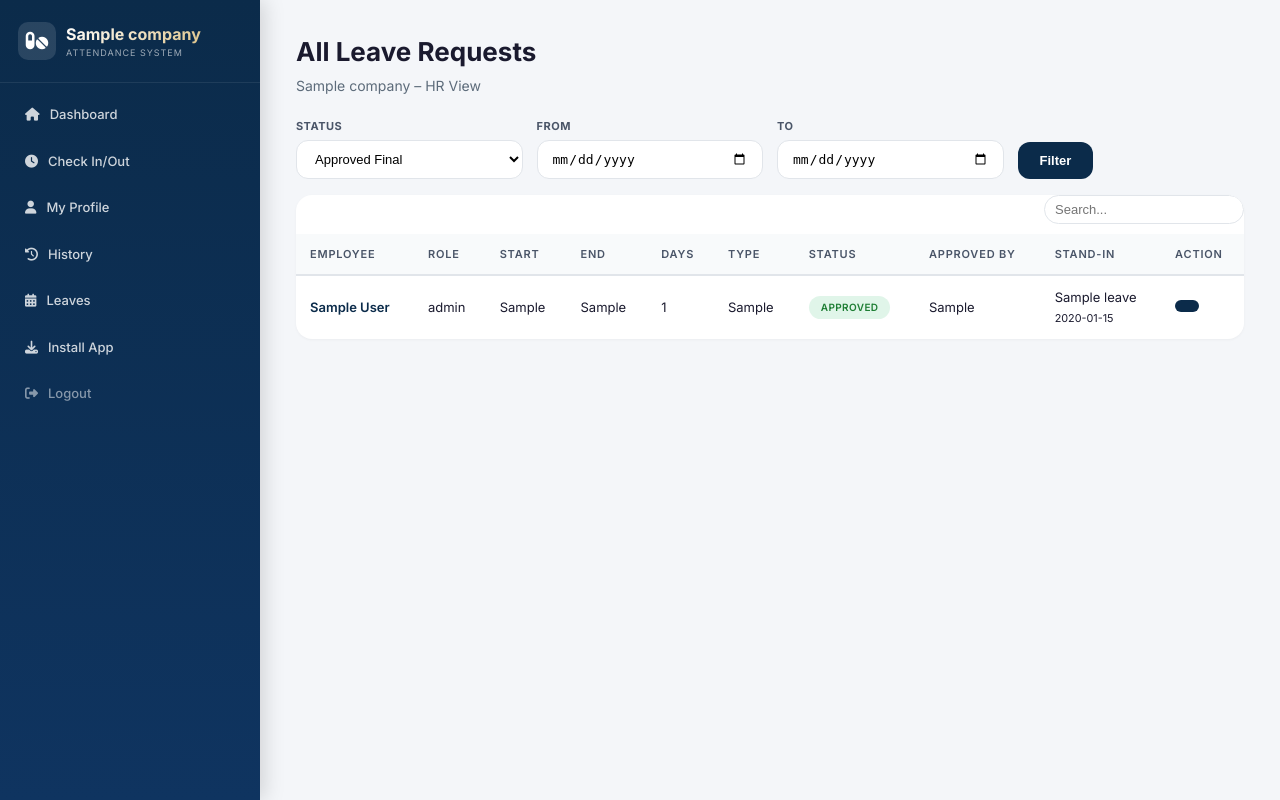
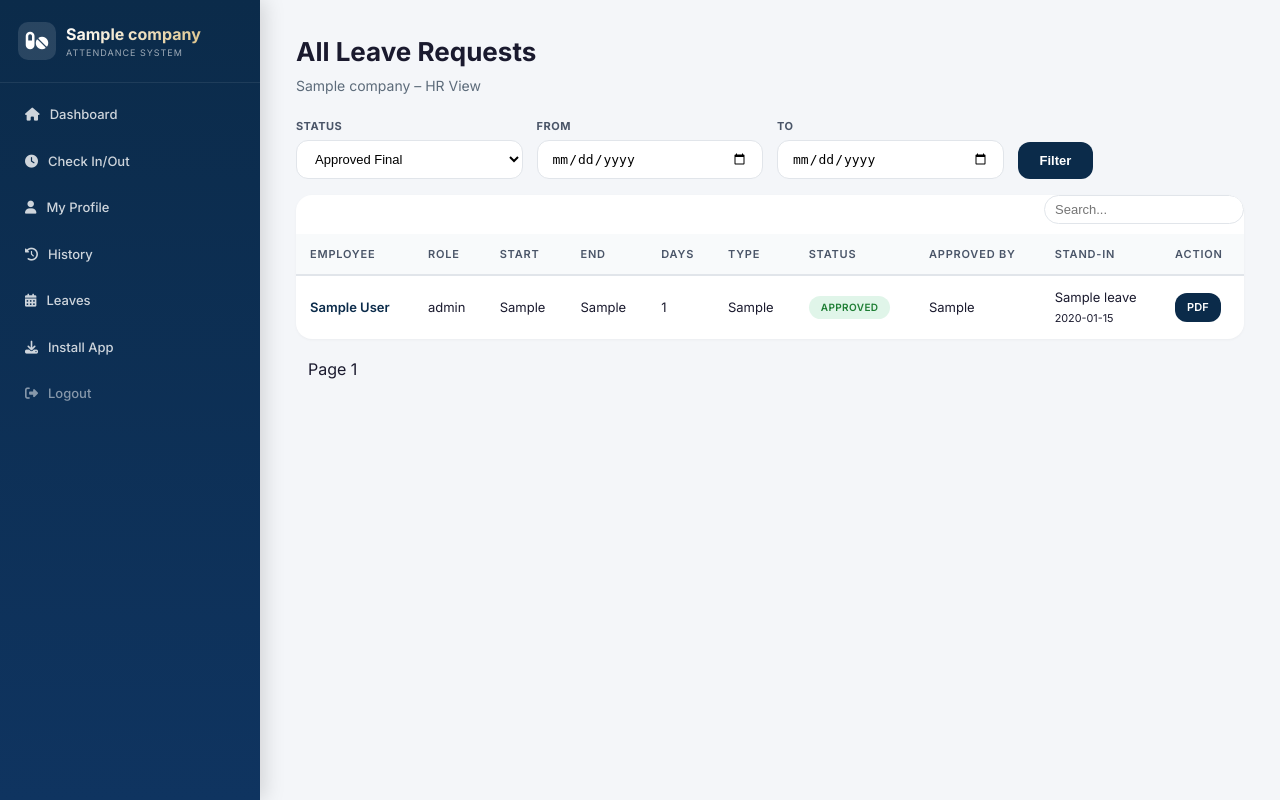
Before and after one commit to mediocareworkpulse/attendance-app, a Flask app: template templates/hr_leaves.html in a window 1280 px wide. Run offline with Flask 3, Linux system fonts and the light colour scheme; the template is opened without the code that fills it: most values are stand-ins (such as "Sample title", 1, 10 or a date in 2020).

Commit message:
Update hr_leaves.html

```diff
--- a/templates/hr_leaves.html
+++ b/templates/hr_leaves.html
@@ -1,6 +1,6 @@
 {% extends "base.html" %}
 {% block content %}
-<h1 class="page-title">📋 All Leave Requests</h1>
+<h1 class="page-title">All Leave Requests</h1>
 <p class="page-subtitle">{{ company }} – HR View</p>
 
 <form method="GET" class="form-grid" style="margin-bottom:16px;">
@@ -61,10 +61,10 @@
                 {% endif %}
             </td>
             <td>
-                <a href="/leave-pdf/{{ l.id }}" class="btn btn-sm" style="background:var(--primary); color:#fff;">📄</a>
+                <a href="/leave-pdf/{{ l.id }}" class="btn btn-sm" style="background:var(--primary); color:#fff;">PDF</a>
                 {% if session.role in ['admin','ceo','HR','HR Assistant'] %}
                 <form method="POST" action="/delete-leave/{{ l.id }}" style="display:inline;" onsubmit="return confirm('Delete this leave record permanently?');">
-                    <button class="btn btn-sm btn-danger">🗑️</button>
+                    <button class="btn btn-sm btn-danger">Delete</button>
                 </form>
                 {% endif %}
             </td>
@@ -73,4 +73,15 @@
         </tbody>
     </table>
 </div>
+
+<!-- Pagination -->
+<div style="margin-top:12px; display:flex; gap:8px;">
+    {% if page > 1 %}
+    <a href="?page={{ page-1 }}&status={{ status_filter }}&from_date={{ from_date }}&to_date={{ to_date }}" class="btn btn-sm">Previous</a>
+    {% endif %}
+    <span style="padding:6px 12px;">Page {{ page }}</span>
+    {% if has_next %}
+    <a href="?page={{ page+1 }}&status={{ status_filter }}&from_date={{ from_date }}&to_date={{ to_date }}" class="btn btn-sm">Next</a>
+    {% endif %}
+</div>
 {% endblock %}
```
